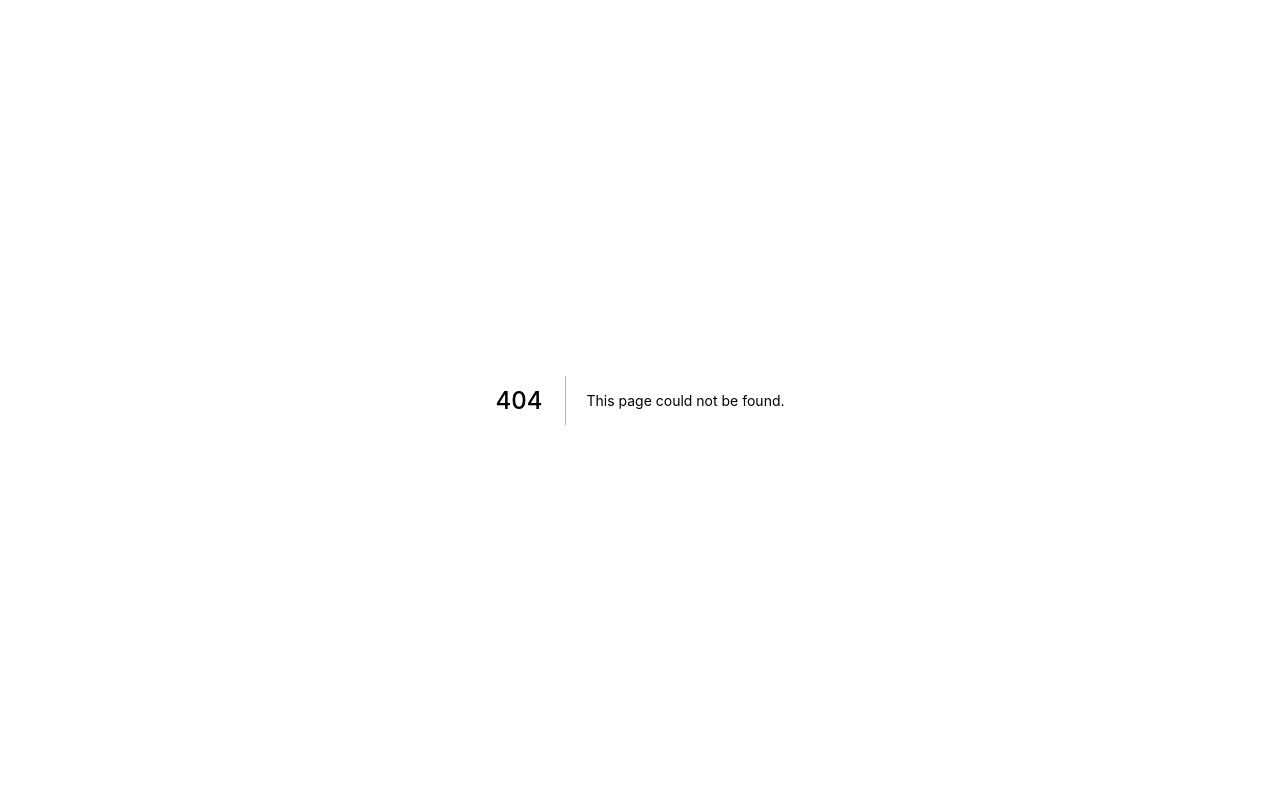
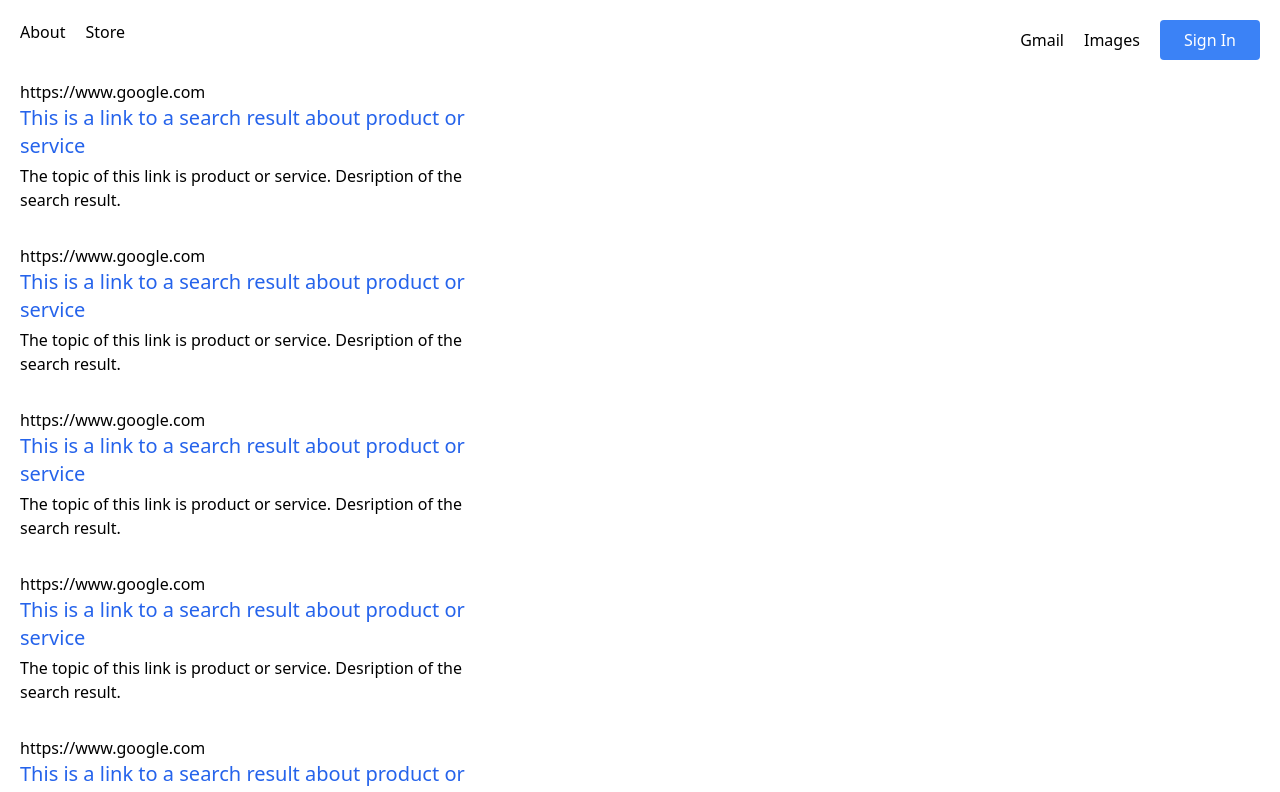
Before and after one commit to fugarino/crypto-labs, a Next.js app: page /results in a window 1280 px wide. Before the commit this address had no page. Shown: the top 792 px of the page. Built offline with nearby package versions, Linux system fonts and the light colour scheme.

Commit message:
feat: results page && made primary layout reusable

```diff
--- a/components/layouts/primary/PrimaryLayout.tsx
+++ b/components/layouts/primary/PrimaryLayout.tsx
@@ -4,17 +4,21 @@
 
 export interface IPrimaryLayout {
   children: React.ReactNode;
+  justify?: "items-center" | "items-start";
 }
 
-const PrimaryLayout: React.FC<IPrimaryLayout> = ({ children }) => {
+const PrimaryLayout: React.FC<IPrimaryLayout> = ({
+  children,
+  justify = "items-center",
+}) => {
   return (
     <>
       <Head>
         <title>NextJs App</title>
       </Head>
-      <div className="min-h-screen flex flex-col items-center">
+      <div className={`min-h-screen flex flex-col ${justify}`}>
         <Header />
-        <main>{children}</main>
+        <main className="px-5">{children}</main>
         <div className="m-auto"></div>
         <Footer />
       </div>
--- /dev/null
+++ b/pages/results.tsx
@@ -0,0 +1,22 @@
+import PrimaryLayout from "../components/layouts/primary/PrimaryLayout";
+import SearchResult from "../components/utitity/search-result/SearchResult";
+import { mockSearchResultProps } from "../components/utitity/search-result/SearchResult.mocks";
+import { NextPageWithLayout } from "./page";
+
+const Results: NextPageWithLayout = () => {
+  return (
+    <section className="flex flex-col items-center gap-y-5">
+      <div className={`flex flex-col space-y-8`}>
+        {[...new Array(7)].map((_, idx) => {
+          return <SearchResult key={idx} {...mockSearchResultProps.base} />;
+        })}
+      </div>
+    </section>
+  );
+};
+
+export default Results;
+
+Results.getLayout = (page) => {
+  return <PrimaryLayout justify="items-start">{page}</PrimaryLayout>;
+};
```
